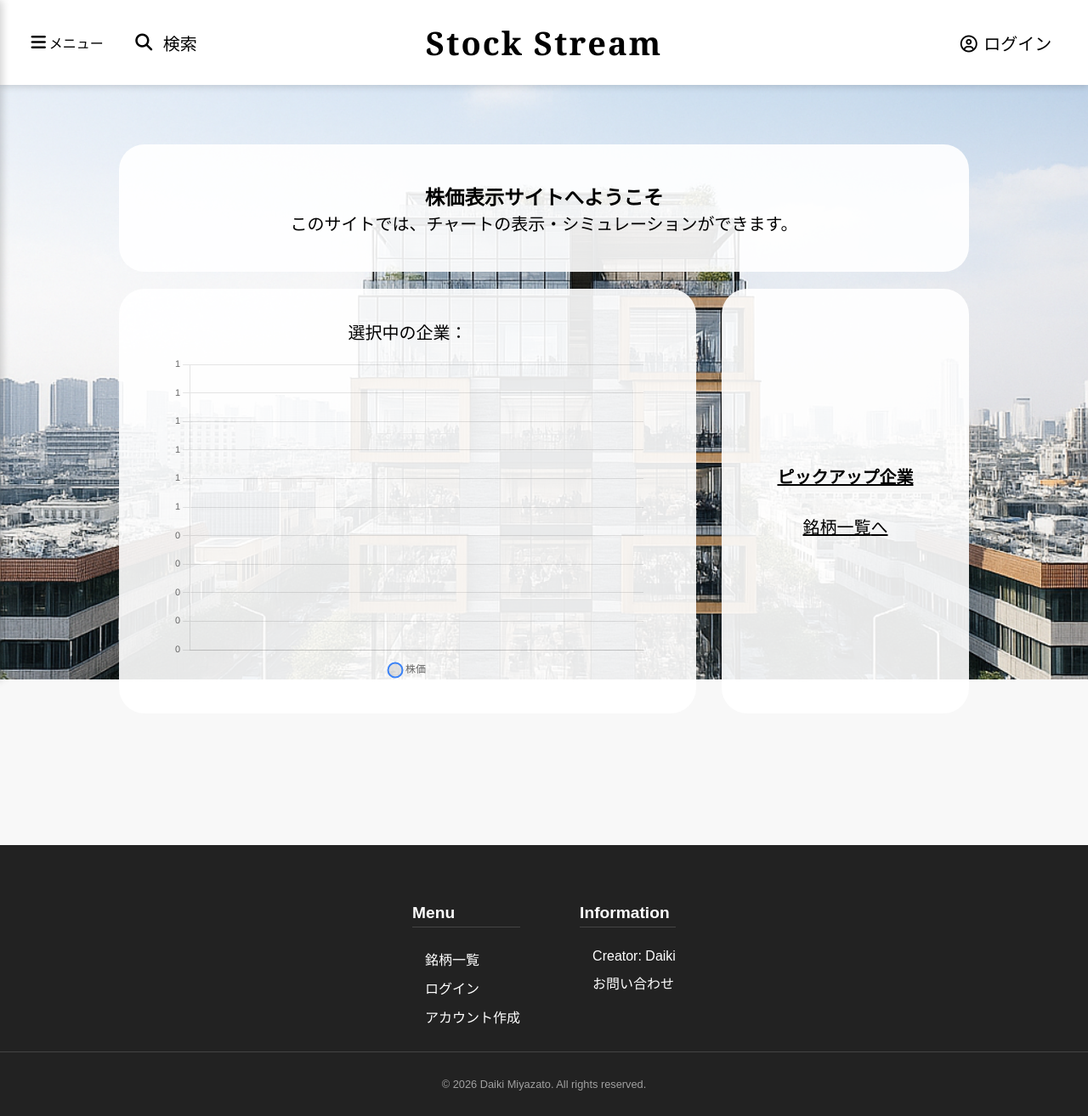
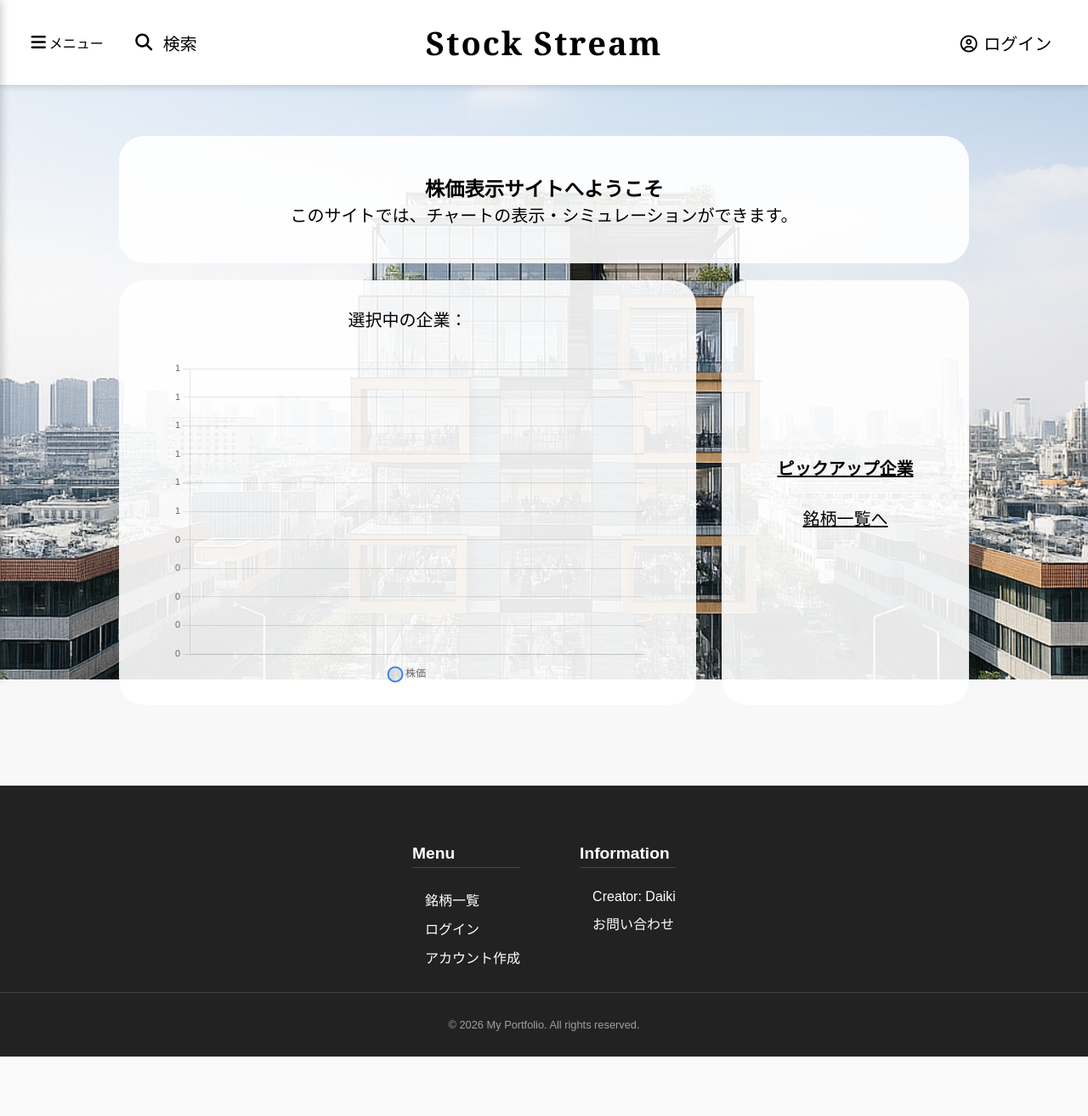
Before and after one commit to 38Core/stocks_pred, a Django app: page / in a window 1280 px wide. Shown: the whole page at 85% size. After the commit the page ends 1244 px from the top, so only its background shows below. Run offline with Django 5.2, Linux system fonts and the light colour scheme; data that the repository does not hold is empty; some libraries are stand-ins or nearby versions.

Commit message:
最終調整

```diff
--- a/accounts/templates/accounts/create.html
+++ b/accounts/templates/accounts/create.html
@@ -25,7 +25,7 @@
             <label for="{{ form.password1.id_for_label }}">パスワード</label>
             {{ form.password1 }}
             <ul class="form-notes">
-                <li>9文字以上のパスワードを入力してください</li>
+                <li>8文字以上のパスワードを入力してください</li>
                 <li>また、数字のみのパスワードは使用できません</li>
             </ul>
         </div>
--- a/home/static/home/css/style.css
+++ b/home/static/home/css/style.css
@@ -40,8 +40,8 @@
   align-content: center;
 }
 
-.home-grid2-1 h4 {
-  padding: 50px 0;
+.home-grid2-1 p{
+  margin: 30px 0 0;
 }
 
 /* グリッドエリア:サイドバー */
@@ -52,6 +52,7 @@
   padding: 20px 0;
   align-content: center;
 }
+
 
 /*
 ==================================================
@@ -88,6 +89,10 @@
     padding: 20px 0;
   }
 
+  .home-grid2-1 p{
+    margin: 15px 0 0;
+  }
+
   /* グリッドエリア:サイドバー */
   .home-grid2-2 {
     width: 100%;
--- a/home/templates/home/index.html
+++ b/home/templates/home/index.html
@@ -28,16 +28,18 @@
         </div>
 
         <div class="home-grid2-1">
+                <p>
                         選択中の企業：
                         {% for company in companies %}
                                 {% if company.symbol == symbol %}
                                         {% if company.name_jp %}
                                                 {{ company.name_jp }}
                                         {% else %}
-                                        <p>{{ company.name_en }}</p>
+                                                {{ company.name_en }}
                                         {% endif %}
                                 {% endif %}
                         {% endfor %}
+                </p>
 
                 <section class="chart-container">
                         <canvas
--- a/home/views.py
+++ b/home/views.py
@@ -180,6 +180,7 @@ def contact(request):
 
                 # メール送信でエラーが発生した場合の処理
                 except Exception as e:
+                    print("メール送信エラー:", e)
 
                     # セッションに保存されていたデータでフォームを再作成
                     form = ContactForm(initial=data)
--- a/master/static/master/css/style.css
+++ b/master/static/master/css/style.css
@@ -106,7 +106,7 @@ main form button:hover {
     display: flex;              /* 横方向に配置 */
     flex-direction: row;
     gap: 15px;
-    margin: 0 auto 20px;
+    margin: 0 auto;
     padding: 20px 0;
     justify-content: center;    /* 子要素を左右中央に配置 */
     width: 90%;
--- a/master/templates/master/company_search_list.html
+++ b/master/templates/master/company_search_list.html
@@ -9,7 +9,6 @@
 
 {% block content %}
     <p class="inner-title">どれか一つを入力してください</p>
-    <br>
 
     <form method="get" class="search-form">
         {{ form.name }}
@@ -65,13 +64,11 @@
                     <a href="javascript:void(0);">
                         <i class="fa-solid fa-ellipsis-vertical mag-icon"></i>
                     </a>
-                    <!-- <div class="company-menu"> -->
                         <ul class="menu-list">
                             <li><a href="{% url 'master:company_read' company.symbol %}">詳細</a></li>
                             <li><a href="{% url 'master:company_update' company.symbol %}">変更</a></li>
                             <li><a href="{% url 'master:company_delete' company.symbol %}">一覧から外す</a></li>
                         </ul>
-                    <!-- </div> -->
                 </td>
             </tr>
             {% empty %}
--- a/requirements.txt
+++ b/requirements.txt
@@ -25,6 +25,7 @@ pyasn1==0.6.2
 pyasn1_modules==0.4.2
 pycparser==3.0
 pyparsing==3.3.2
+python-dotenv==1.2.2
 requests==2.32.5
 requests-oauthlib==2.0.0
 resend==2.23.0
--- a/static/css/style.css
+++ b/static/css/style.css
@@ -15,13 +15,15 @@
 body {
   font-family: Arial, sans-serif;
   background-color: #f8f8f8;
+  display: flex;
+  flex-direction: column;
+  min-height: 100vh;
 }
 
 /* ページ全体の最低画面サイズ */
 html,
 body {
   width: 100%;
-  min-height: 100%;
   overflow-x: hidden;
 }
 
@@ -320,10 +322,12 @@ body.inner-page .bg-image {
 /* メイン全体設定 */
 main {
   position: relative;
-  z-index: 5;           /* 背景画像の上に表示 */
-  margin: 120px;        /* ヘッダーとの間隔を確保 */
+  flex: 1;
+  z-index: 5;               /* 背景画像の上に表示 */
+  margin: 120px auto 60px;  /* ヘッダーとの間隔を確保 */
   padding: 20px;
   font-size: 20px;
+  width: 100%;
 }
 
 /* innerページ */
@@ -343,7 +347,7 @@ body.inner-page main .content-wrapper {
 /* ページタイトル */
 .content_title {
   text-align: center;
-  margin: 30px auto 20px;
+  margin: 15px auto 20px;
 }
 
 /* 本文コンテンツ */
@@ -367,7 +371,7 @@ body.inner-page main .content-wrapper {
   width: 100%;
   max-width: 650px;
   height: 400px;
-  margin: 0 auto;    /* 上下の隙間確保と左右中央に配置  */
+  margin: 20px auto;    /* 上下の隙間確保と左右中央に配置  */
 }
 
 /* メイン内リンク共通スタイル */
@@ -397,7 +401,7 @@ main table {
   border-collapse: collapse;  /* 下線を伸ばして直線に見せる */
   table-layout: fixed;        /* 表の幅を文字数に左右されない */
   width: 90%;
-  margin: 0 auto;
+  margin: 0 auto 20px;
 }
 
 main td {
@@ -496,12 +500,12 @@ main .err-notes {
 }
 
 .pagination{
- display: grid;
+  display: grid;
   grid-template-columns: 1fr auto 1fr;
   align-items: center;
   gap: 20px;
   width: 90%;
-  margin: 20px auto;
+  margin: 20px auto 30px;
 }
 
 .prev {
@@ -518,7 +522,7 @@ main .err-notes {
 
 @media (max-width: 1100px) and (min-width: 769px) {
   main {
-    margin: 120px 30px;
+    margin: 120px auto 30px;
   }
 }
 
@@ -670,8 +674,6 @@ footer {
     padding: 10px;
   }
 
-
-
   /* スライドメニュー */
   .slide-menu {
     width: 45%;
@@ -680,7 +682,7 @@ footer {
 
   /* メイン */
   main {
-    margin: 0 auto;
+    margin: 30px auto;
     padding: 30px 15px;
   }
 
--- a/templates/base.html
+++ b/templates/base.html
@@ -103,7 +103,7 @@
         </div>
 
         <div class="footer-bottom">
-            <p>&copy; 2026 Daiki Miyazato. All rights reserved.</p>
+            <p>&copy; 2026 My Portfolio. All rights reserved.</p>
         </div>
     </footer>
 
```
Also changed, not shown: Stocks_project/settings.py (+6 -5 lines), README.md (added), 7 other files. Lines whose indentation alone changed are shown as unchanged.
